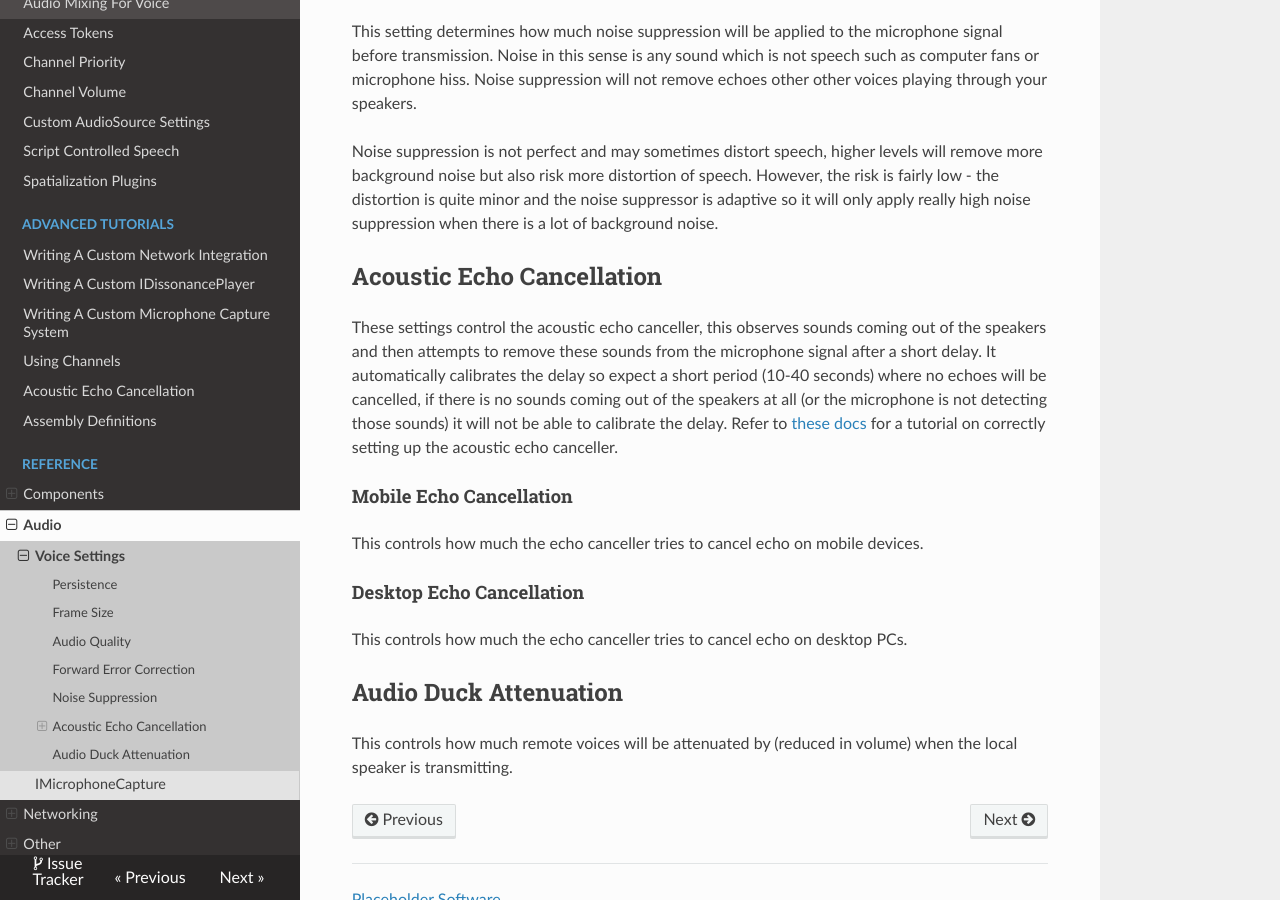
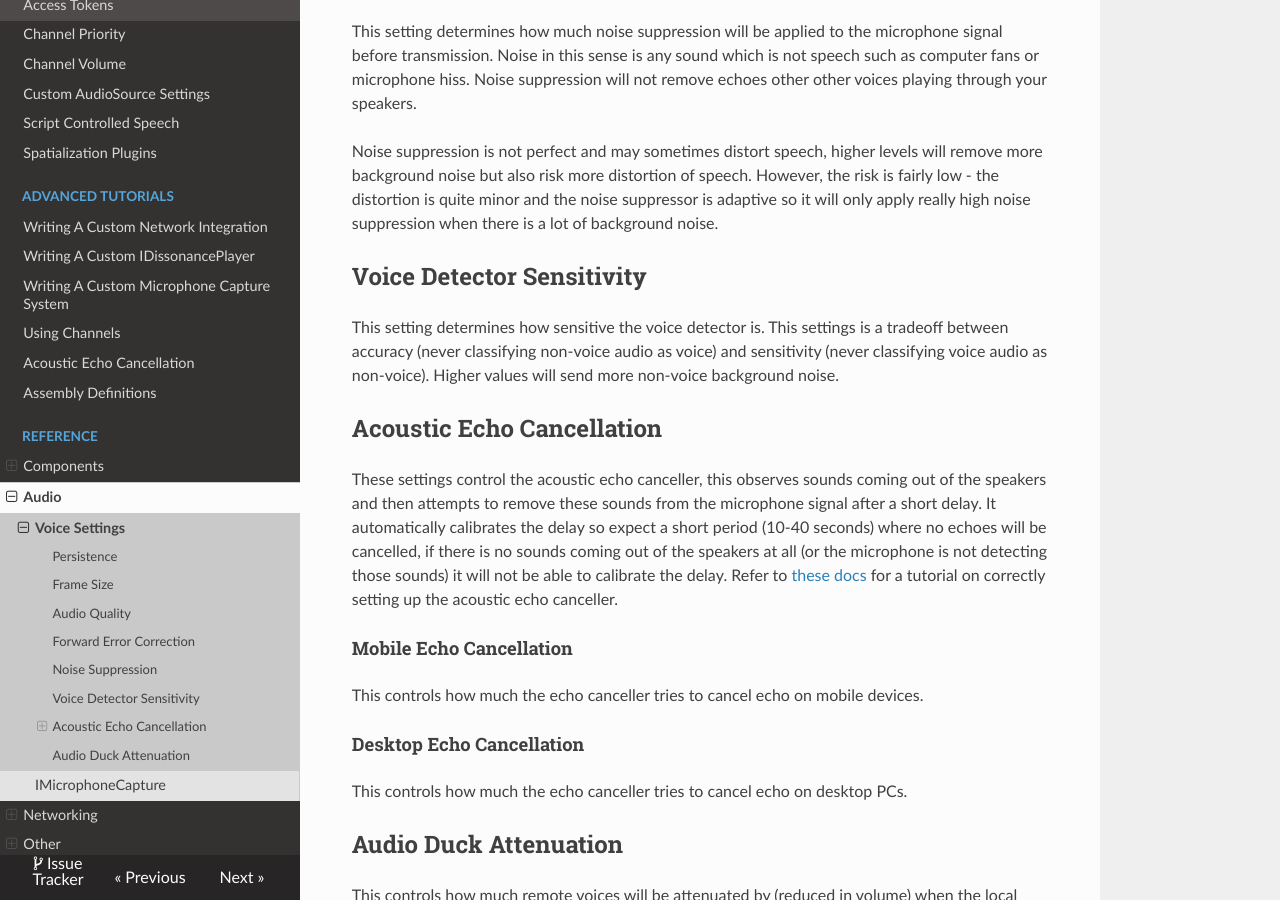
Before and after one commit to Placeholder-Software/Dissonance, an MkDocs documentation site: the page built from docs/Reference/Audio/VoiceSettings.md, in a window 1280 px wide and 900 px high, scrolled down 1878 px. Built offline with MkDocs 1.6.1, drawn with Linux system fonts in a browser that asks for light colours; old or Windows-style settings are respelled for this version of MkDocs.

Commit message:
Added section about voice detector sensitivity

```diff
--- a/docs/Reference/Audio/VoiceSettings.md
+++ b/docs/Reference/Audio/VoiceSettings.md
@@ -41,6 +41,10 @@
 
 Noise suppression is not perfect and may sometimes distort speech, higher levels will remove more background noise but also risk more distortion of speech. However, the risk is fairly low - the distortion is quite minor and the noise suppressor is adaptive so it will only apply really high noise suppression when there is a lot of background noise.
 
+## Voice Detector Sensitivity
+
+This setting determines how sensitive the voice detector is. This settings is a tradeoff between accuracy (never classifying non-voice audio as voice) and sensitivity (never classifying voice audio as non-voice). Higher values will send more non-voice background noise.
+
 ## Acoustic Echo Cancellation
 
 These settings control the acoustic echo canceller, this observes sounds coming out of the speakers and then attempts to remove these sounds from the microphone signal after a short delay. It automatically calibrates the delay so expect a short period (10-40 seconds) where no echoes will be cancelled, if there is no sounds coming out of the speakers at all (or the microphone is not detecting those sounds) it will not be able to calibrate the delay. Refer to [these docs](../../Tutorials/Acoustic-Echo-Cancellation.md) for a tutorial on correctly setting up the acoustic echo canceller.
```
